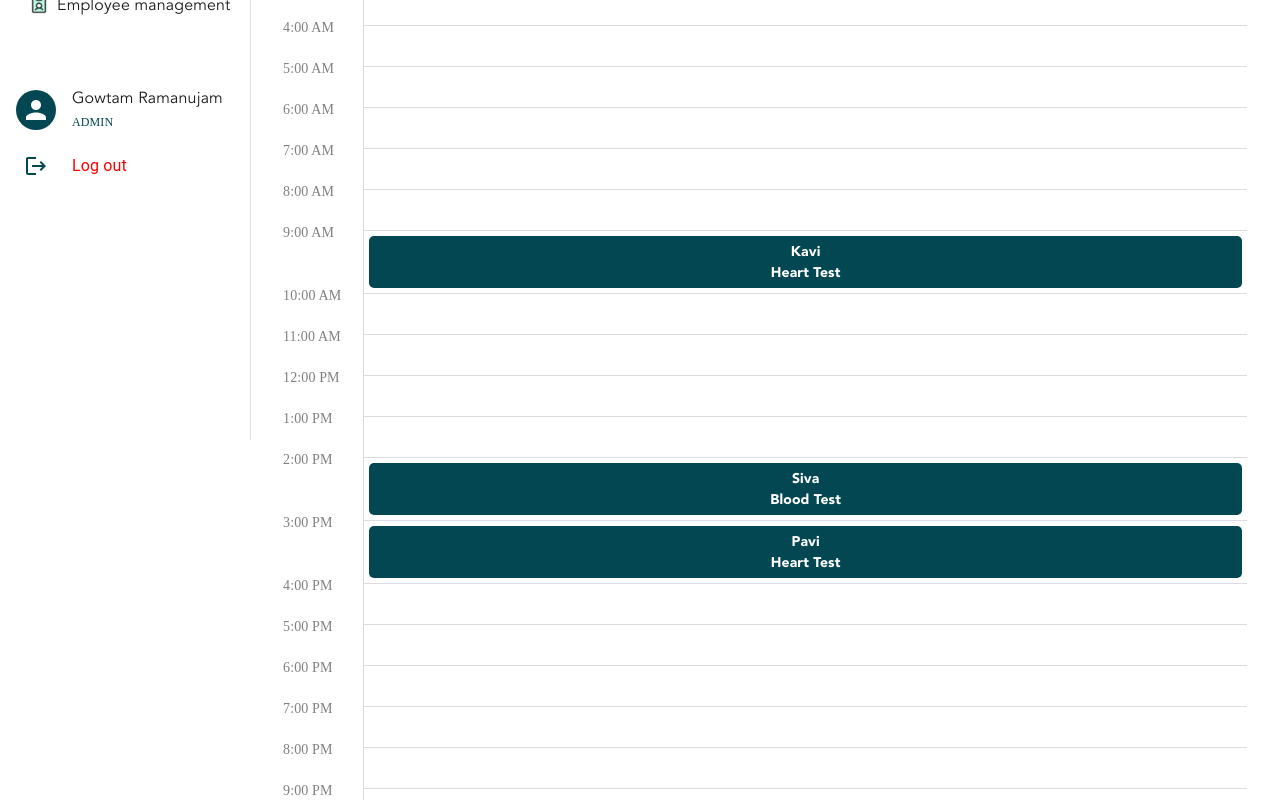
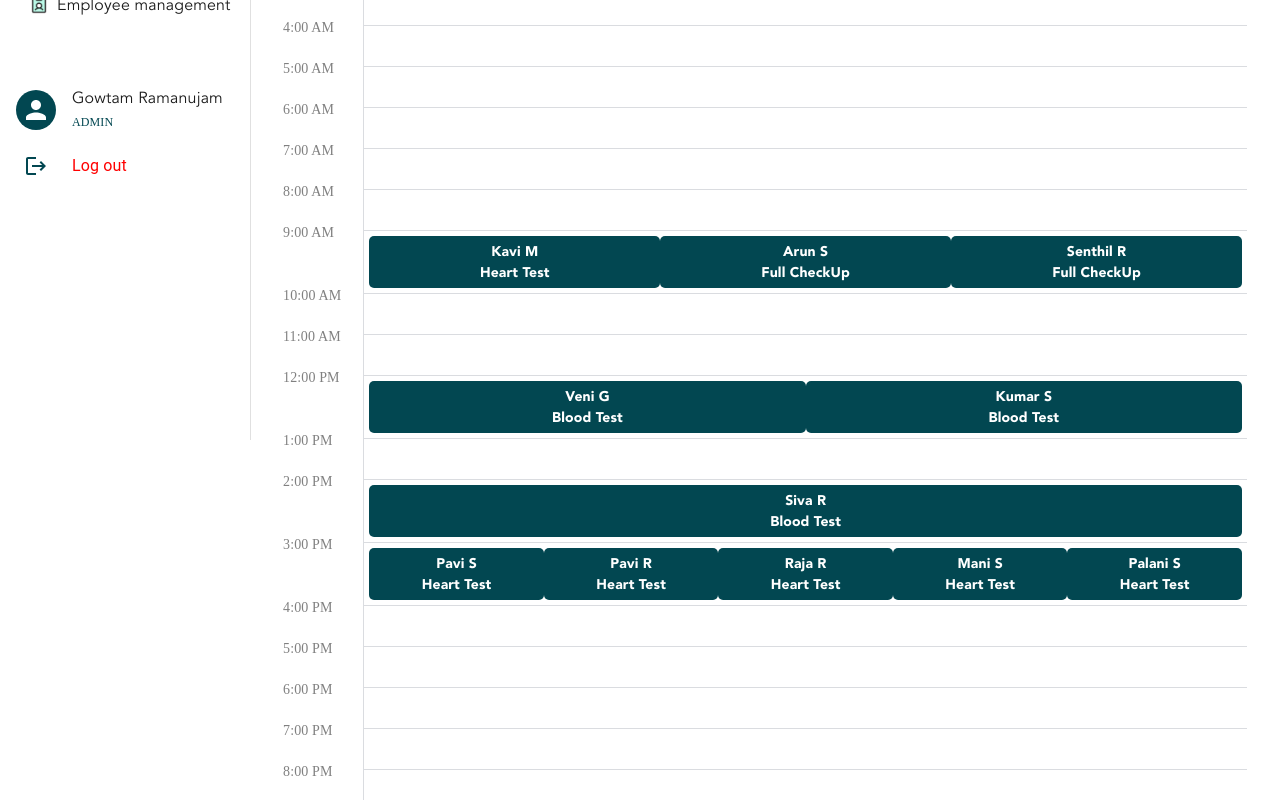
Before and after one commit to balasabi/yosi, a Next.js app: page /appointments in a window 1280 px wide. Shown: the part 424-1224 px from the top of the page. Built offline with nearby package versions, Linux system fonts and the light colour scheme.

Commit message:
code Added

```diff
--- a/src/screens/Appointments/TodayAppointments.js
+++ b/src/screens/Appointments/TodayAppointments.js
@@ -9,7 +9,7 @@ function TodayAppointments(props) {
             {
                 id: "PID0001",
                 title: "title1",
-                patient_name: "Kavi",
+                patient_name: "Kavi M",
                 test_name: "Heart Test",
                 timing_start: "9:00 AM",
                 timing_end: "9:00 AM",
@@ -19,27 +19,87 @@ function TodayAppointments(props) {
             {
                 id: "PID0002",
                 title: "title2",
-                patient_name: "Arun",
+                patient_name: "Arun S",
                 test_name: "Full CheckUp",
-                timing_start: "10:00 AM",
-                timing_end: "10:30 AM",
+                timing_start: "9:00 AM",
+                timing_end: "9:00 AM",
+                'start': new Date("02/16/2023"),
+                'end': new Date("02/16/2023")
+            },
+            {
+                id: "PID0002",
+                title: "title2",
+                patient_name: "Senthil R",
+                test_name: "Full CheckUp",
+                timing_start: "9:00 AM",
+                timing_end: "9:00 AM",
                 'start': new Date("02/16/2023"),
                 'end': new Date("02/16/2023")
             },
             {
                 id: "PID0003",
                 title: "title3",
-                patient_name: "Veni",
+                patient_name: "Veni G" ,
                 test_name: "Blood Test",
                 timing_start: "12:00 PM",
-                timing_end: "12:30 PM",
+                timing_end: "12:00 PM",
+                'start': new Date("02/17/2023"),
+                'end': new Date("02/17/2023")
+            },
+            {
+                id: "PID000",
+                title: "title3",
+                patient_name: "Kumar S",
+                test_name: "Blood Test",
+                timing_start: "12:00 PM",
+                timing_end: "12:00 PM",
                 'start': new Date("02/17/2023"),
                 'end': new Date("02/17/2023")
             },
             {
                 id: "PID0004",
                 title: "title4",
-                patient_name: "Pavi",
+                patient_name: "Pavi S",
+                test_name: "Heart Test",
+                timing_start: "2:00 PM",
+                timing_end: "3:00 PM",
+                'start': new Date("02/16/2023"),
+                'end': new Date("02/16/2023")
+            },
+            {
+                id: "PID0004",
+                title: "title4",
+                patient_name: "Pavi R",
+                test_name: "Heart Test",
+                timing_start: "2:00 PM",
+                timing_end: "3:00 PM",
+                'start': new Date("02/16/2023"),
+                'end': new Date("02/16/2023")
+            },
+            {
+                id: "PID0004",
+                title: "title4",
+                patient_name: "Raja R",
+                test_name: "Heart Test",
+                timing_start: "2:00 PM",
+                timing_end: "3:00 PM",
+                'start': new Date("02/16/2023"),
+                'end': new Date("02/16/2023")
+            },
+            {
+                id: "PID0004",
+                title: "title4",
+                patient_name: "Mani S",
+                test_name: "Heart Test",
+                timing_start: "2:00 PM",
+                timing_end: "3:00 PM",
+                'start': new Date("02/16/2023"),
+                'end': new Date("02/16/2023")
+            },
+            {
+                id: "PID0004",
+                title: "title4",
+                patient_name: "Palani S",
                 test_name: "Heart Test",
                 timing_start: "2:00 PM",
                 timing_end: "3:00 PM",
@@ -49,13 +109,14 @@ function TodayAppointments(props) {
             {
                 id: "PID0005",
                 title: "title5",
-                patient_name: "Siva",
+                patient_name: "Siva R",
                 test_name: "Blood Test",
                 timing_start: "2:00 PM",
                 timing_end: "2:00 PM",
                 'start': new Date("02/16/2023"),
                 'end': new Date("02/16/2023")
-            }
+            },
+
         ],
         date: new Date()
     })
@@ -86,7 +147,7 @@ function TodayAppointments(props) {
                             <Grid item xs={11} style={{ borderLeft: "1px solid #DADCE0", borderTop: "1px solid #DADCE0", padding: state.patients.filter((i) => i.timing_start && i.timing_end === time).length>0 ? "5px" : "20px" }}>
                                 <Grid container  >
                                     {state.patients.filter((i) => i.timing_start && i.timing_end === time).map((value) =>
-                                        <Grid item key={index} xs={state.patients.filter((i) => i.timing_start && i.timing_end === time).length === 1 ? 12 : 6}  style={{ display: "flex", flexDirection: "column", borderRadius: "5px", padding:"5px", backgroundColor: "#024751"}}>
+                                        <Grid item key={index} xs={state.patients.filter((i) => i.timing_start && i.timing_end === time).length === 1 ? 12 : (12/state.patients.filter((i) => i.timing_start && i.timing_end === time).length)}  style={{ display: "flex", flexDirection: "column", borderRadius: "5px", padding:"5px", backgroundColor: "#024751"}}>
                                             <Typography style={{ fontFamily: "Avenir-Black", fontSize: "14px", color: "#fff", textAlign:"center" }}> {value.patient_name}</Typography>
                                             <Typography style={{ fontFamily: "Avenir-Black", fontSize: "14px", color: "#fff", textAlign:"center" }}>{value.test_name} </Typography>
                                         </Grid>)}
```
Also changed, not shown: 1 other file (tests, documents, lock files or other folders).
